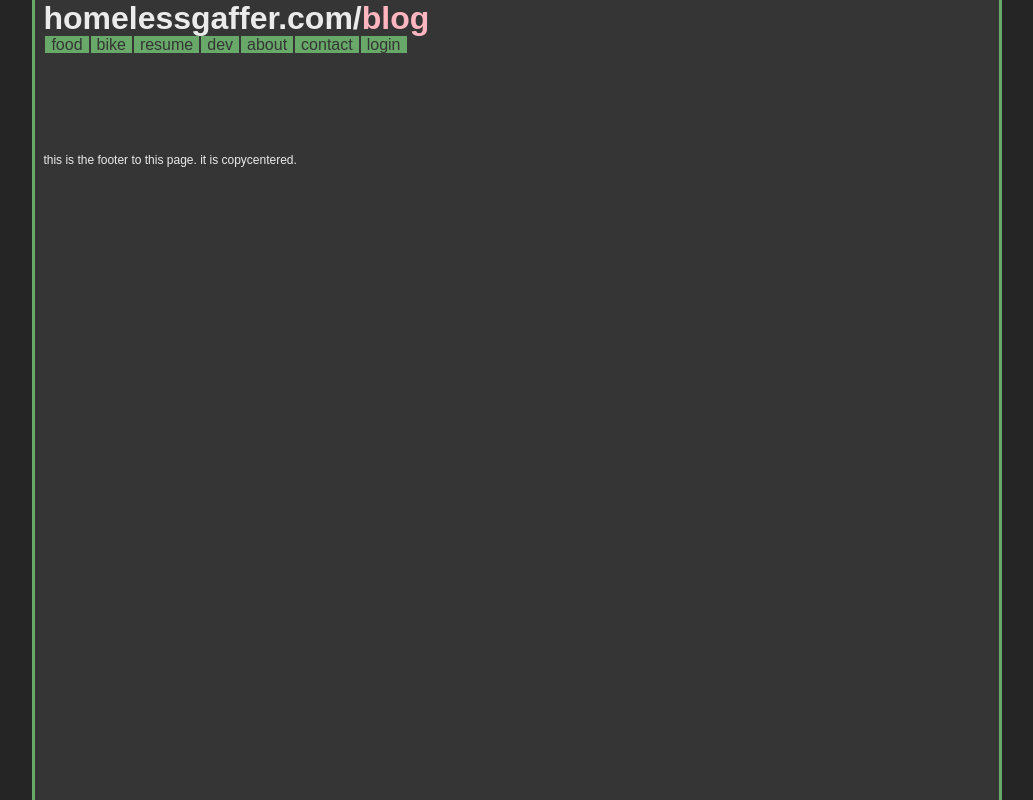
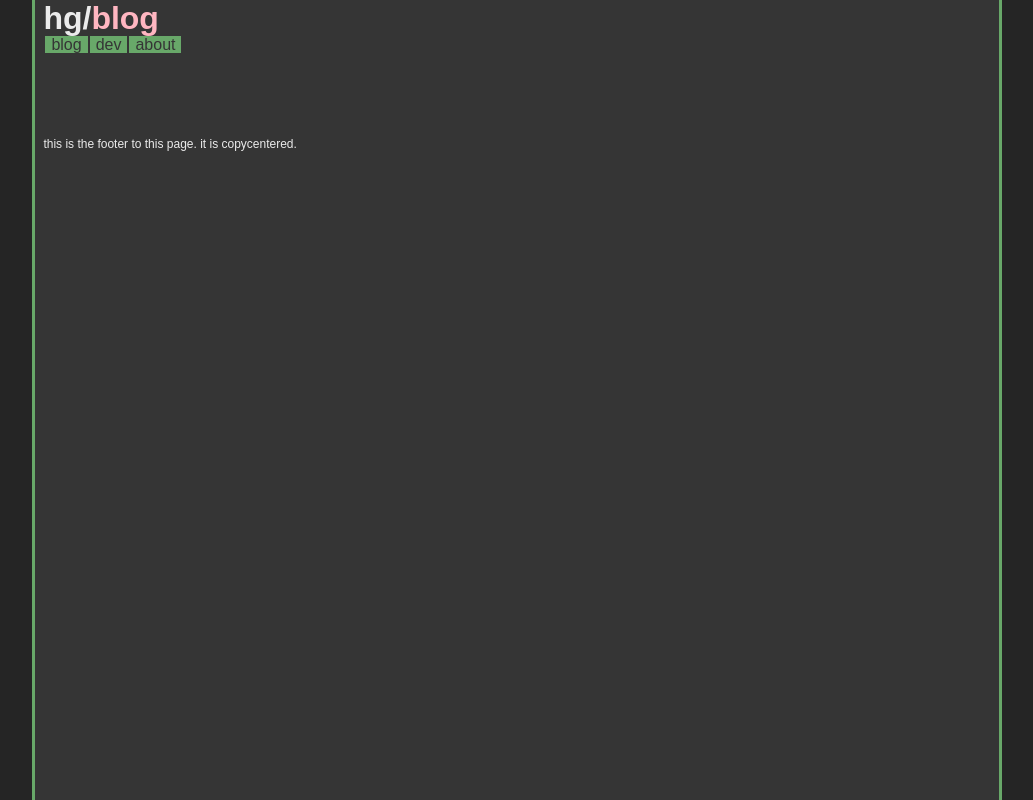
Before and after one commit to cldershem/homelessgaffer, a Flask app: page /unity/listposts in a window 1280 px wide. Shown: the whole page, without its empty margins (102-1135 px from the left). Run offline with Flask 2, Linux system fonts and the light colour scheme; the visitor is signed in with stand-in values (Sample User, id 1); data that the repository does not hold is empty; style sheets or scripts are compiled from the project's sources; parts of the project's set-up code (start-up, migrations or seed data) failed here and were passed over; some libraries are stand-ins or nearby versions.

Commit message:
new navbar started.  css semi done. dropdowns aren't working yet.

```diff
--- a/app/static/css/style.less
+++ b/app/static/css/style.less
@@ -108,47 +108,75 @@ header {
             //background-color: @fontColor;
 		}
 
-		#page {
+		#pageTitle {
 			color: @accentColor2;
-			//z-index: ;
+		}
 	}
 }
 
-	#navbar {
-		margin: 0px 0px 0px 0px;
-		padding: 0px 0px 0px 0px;
-		list-style-type: none;
+// nav ul {
+//         padding: 0px 0px 0px 0px;
+//         margin: 0px 0px 0px 0px;
+//     li {
+//         display: inline;
+//         background-color: blue;
+//         padding: 0px 0px 0px 0px;
+//         margin: 0px 0px 0px 0px;
+//         a {
+//             background-color: red;
+//         padding: 0px 0px 0px 0px;
+//         margin: 0px 0px 0px 0px;
+//         }
+//         ul {
+//             display: none;
+//         padding: 0px 0px 0px 0px;
+//         margin: 0px 0px 0px 0px;
+//             li {
+//                 background-color: yellow;
+//         margin: 0px 0px 0px 0px;
+//         padding: 0px 0px 0px 0px;
+//             }
+//         }
+//     }
+// }
+
+nav {
 	border-left: 2px solid @backgroundColor;
 	border-right: 2px solid @backgroundColor;
 	line-height: 100%;
 
     li {
+        float: left;
+    }
+    ul {
+        margin: 0px 0px 0px 0px;
+   	    padding: 0px 0px 0px 0px;
+        list-style-type: none;
+        ul {
+           display: none;
+        }
+
+        li {
+            border-right: 2px solid @backgroundColor;
+            &:hover > ul {
+                display:block;
+            }
+            a {
+                line-height: 100%;
                 background-color: @accentColor1;
-			display: inline;
-			border-right: 2px solid @backgroundColor;
+                text-decoration: none;
+                color: @navbarFontColor;
+				padding: 0px 6px 0px 6px;
 
-			&:first-child {
+                &:visited {
+                    color: @navbarFontColor;
                 }
-			&:last-child {
-			}
-			a:link {
-				color:@navbarFontColor;
-				text-decoration: none;
-				padding: 0px 6px 0px 6px;
-			}
-			a:visited {
-				color:@navbarFontColor;
-			}
-			a:hover {
+
+                &:hover {
                     background-color: @navbarBackColor;
                     color: @navbarFontColor;
                 }
-			&.currentpage {
-				background-color: @accentColor2;
             }
-		}
-
-		#navbarlogin {
         }
     }
 }
--- a/app/templates/base.html
+++ b/app/templates/base.html
@@ -11,53 +11,17 @@
     <body>
         <div id="allcontent">
             <header>
-                <h1 id="hgtitle"><a href="{{ url_for('index') }}">homelessgaffer.com/</a><span id="page">{{pageTitle or "UPDATE ME!!!!"}}</span></h1>
-                <nav>
-                    <ul id="navbar">
-                        {% set navBar = ["food", "bike", "resume", "dev", "about", "contact"] %}
-                        {% for navButton in navBar -%}
-                            <li {% if pageTitle == navButton %} class="currentpage" {% endif %}><a href="{{url_for('unity.staticUnity', slug=navButton)}}">{{navButton}}</a></li>
-                        {%- endfor -%}
-                        {% if current_user.is_anonymous() == True -%}
-                            <li {% if pageTitle == "login" %} class="currentpage" {% endif %} id="navbarlogin"><a href="{{ url_for('users.login') }}">login</a></li>
-                        {% else -%}
-                            <li id="navbarlogin">
-                                <a href="{{ url_for('users.profile', user_id=current_user.email) }}">profile</a>
-                            </li>
-                            <li id="navbarlogin">
-                                <a href="{{ url_for('users.logout') }}">logout</a>
-                            </li>
-                        {% endif -%}
-                    </ul>
+                <h1 id="hgtitle"><a href="{{ url_for('index') }}">hg/</a><span id="pageTitle">{{pageTitle or "UPDATE ME!!!!"}}</span></h1>
+                <nav><ul>
+                        {{render_navbar(pageTitle, 'slug', 'blog')}}<ul>
+                        {{render_navbar(pageTitle, 'tag', 'food')}}</li>
+                        {{render_navbar(pageTitle, 'tag', 'bike')}}</li></ul></li>
+                        {{render_navbar(pageTitle, 'slug', 'dev')}}<ul>
+                        {{render_navbar(pageTitle, 'slug', 'battleship')}}</li></ul></li>
+                        {{render_navbar(pageTitle, 'slug', 'about')}}<ul>
+                        {{render_navbar(pageTitle, 'slug', 'resume')}}</li>
+                        {{render_navbar(pageTitle, 'slug', 'contact')}}</li></ul></li></ul>
                 </nav>
-                {#
-                <nav>
-                    <ul id="navbar">
-                        <li {% if pageTitle == 'blog' %} class="currentpage" {% endif %}>
-                            <a href="{{url_for('unity.listUnity')}}">blog</a>
-                            <ul>
-                                <li>food</li>
-                                <li>bike</li>
-                            </ul>
-                        </li>
-                        <li>
-                            <li {% if pageTitle == 'dev' %} class="currentpage" {% endif %}>
-                            <a href="{{url_for('unity.staticUnity', slug='dev')}}">dev</a>
-                            <ul>
-                                <li></li>
-                                <li></li>
-                            </ul>
-                        </li>
-                        <li>
-                            {{render_navbar('about')}}
-                            <ul>
-                                {{render_navbar('resume')}}
-                                <li>contact</li>
-                            </ul>
-                        </li>
-                    </ul>
-                </nav>
-                #}
             </header>
             <div id="main">
                 <div id="leftcontent">
--- a/app/templates/macros.html
+++ b/app/templates/macros.html
@@ -25,7 +25,6 @@
         {% endfor %}
     </form>
 {% endmacro %}
-
 
 {% macro render_pager(pageSet, endpoint) %}
     <div id="pagination">
@@ -99,10 +98,11 @@
     </script>
 {% endmacro %}
 
-{% macro render_navbar(endpoint) %}
-    {#
-        why doesn't currentpage work?
-    #}
-    <li {% if pageTitle == endpoint %} class="currentpage" {% endif %}>
-    <a href="{{url_for('unity.staticUnity', slug=endpoint)}}">{{endpoint}}</a>
-{% endmacro %}
+{%- macro render_navbar(pageTitle, type, arg) %}
+    <li {% if pageTitle == arg %} class="currentpage" {% endif %}>
+    {%- if type == 'slug' -%}
+        <a href="{{url_for('unity.staticUnity', slug=arg)}}">{{arg}}</a>
+    {%- elif type == 'tag' -%}
+        <a href="{{url_for('unity.listUnity', tag=arg)}}">{{arg}}</a>
+    {%- endif -%}
+{% endmacro -%}
```
Also changed, not shown: README.md. Lines whose indentation alone changed are shown as unchanged.
